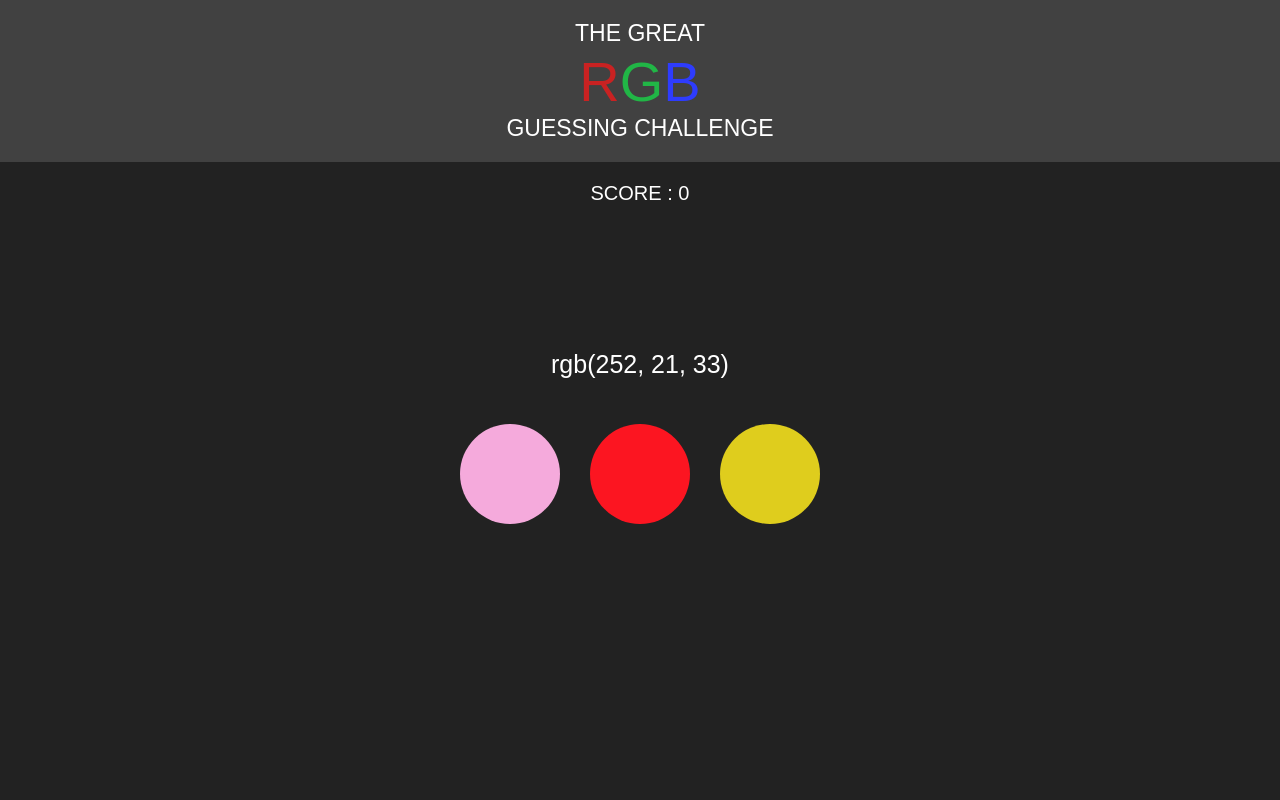
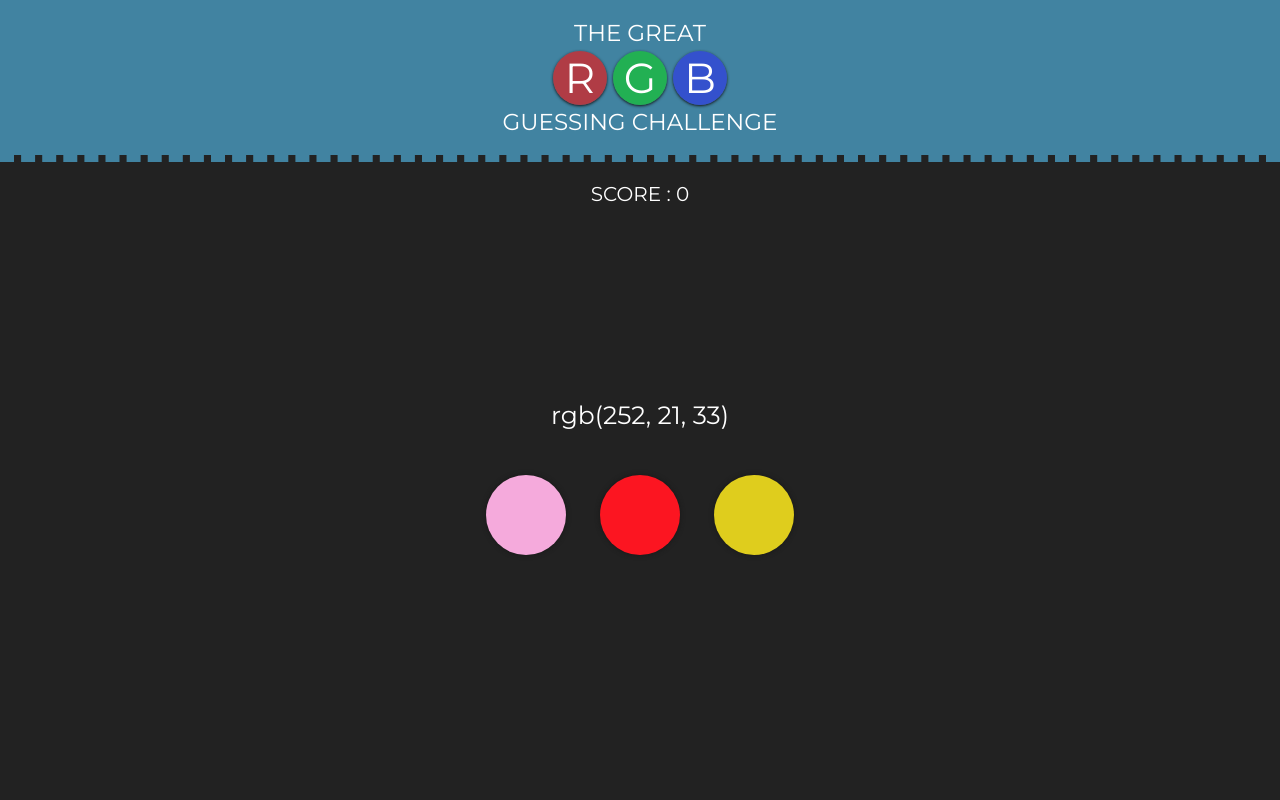
Before and after one commit to OnloadMyBrain/fds-rgb-challenge, a plain HTML site: page index.html in a window 1280 px wide. Drawn offline with Linux system fonts and the light colour scheme.

Commit message:
스타일 및 js 수정

```diff
--- a/index.css
+++ b/index.css
@@ -1,72 +1,77 @@
 @charset "utf-8";
+@import url('https://fonts.googleapis.com/css?family=Montserrat');
+@import url('https://fonts.googleapis.com/css?family=Black+Han+Sans|Do+Hyeon|Montserrat');
 html,body{
+    overflow: hidden;
     margin:0;
     padding:0;
-    font-family: '맑은 고딕', sans-serif;
+    font-family: 'Montserrat', 'Do Hyeon', sans-serif;
     background:#222;
     color:#fff;
 }
-header{
-    position: fixed;
-    z-index: 1000;
-    top:0;
-    left:0;
-    right:0;
+.wrap-challenge{
     text-align: center;
 }
 h1{
-    background-color: rgb(65, 65, 65);
-    padding:20px 0;
+    background-color: #4183a1;
+    padding:16px 0;
     font-weight: normal;
     margin:0;
     font-size:23px;
-    line-height: 1.2;
+    line-height: 1.5;
 }
 h1 span{
-    font-size:56px;
+    font-size:42px;
+    display: inline-block;
+    border-radius: 50%;
+    width:54px;
+    height:54px;
+    margin:0 3px;
+    line-height: 54px;
+    box-shadow: 0 1px 3px #121212;
 }
 .r{
-    color:rgb(201, 34, 34);
+    background:rgba(224, 30, 30, 0.7);
 }
 .g{
-    color:rgb(33, 182, 70);
+    background:rgba(22, 196, 51, 0.7);
 }
 .b{
-    color:rgb(46, 60, 253);
+    background:rgba(48, 60, 224, 0.7);
 }
-strong{
+.score-progress{
     display: block;
-    margin-top: 20px;
+    padding-top: 20px;
     font-weight: normal;
     font-size:20px;
+    border-top: 7px dashed #4183a1;
 }
-.color-code,
 .boxes{
-    text-align: center;
+    position: absolute;
+    top:50%;
+    left:0;
+    right:0;
+    bottom:0;
 }
 .color-code{
-    margin-top:350px;
+    display: block;
+    margin-bottom:45px;
+    font-weight: normal;
     font-size:25px;
-}
-.boxes{
-    margin-top:30px;
-    font-size: 0;
 }
 .box-color{
     display: inline-block;
-    width:100px;
-    height:100px;
-    margin:15px;
+    width:80px;
+    height:80px;
+    margin:0 15px;
     border-radius: 100%;
     cursor: pointer;
+    transition: all .7s;
+    box-shadow: 0px 0px 5px #181818;
 }
 .box-color.show{
-    position: fixed;
     transform: scale(40);
-    transition: all 1s;
-}
-.good{
-    transition: all 1s;
+    transition: all .9s;
 }
 .modal{
     display: none;
@@ -75,11 +80,14 @@ strong{
     left:0;
     right:0;
     bottom:0;
-    margin-top:-25px;
-    text-align: center;
-    font-weight: bold;
     font-size:50px;
     line-height: 50px;
+}
+.modal.right{
+    margin-top: -68px;
+}
+.modal.false{
+    margin-top: -94px;
 }
 .modal:before{
     position: fixed;
@@ -90,19 +98,24 @@ strong{
     z-index: -1;
     content:'';
 }
+.result{
+    display: block;
+    font-size:20px;
+}
 .close{
     display: block;
-    margin:40px auto;
-    border:1px solid #fff;
+    border-radius: 5px;
+    margin:40px auto 0;
+    border:2px solid #fff;
     color:#fff;
-    font-size:30px;
+    font-size:20px;
     background:none;
     padding:5px 10px;
     cursor: pointer;
-    transform: all .5s;
 }
-.close:hover,
-.close:focus{
+.close:active{
+    background:#fff;
+    color:#111;
 }
 .modal.on{
     display:block;
--- a/index.html
+++ b/index.html
@@ -17,26 +17,27 @@
             <br>
             GUESSING CHALLENGE
         </h1>
-        <strong>
+        <strong class="score-progress">
             SCORE : <span class="score"></span>
         </strong>
     </header>
-    <div class="color-code">
+    <div class="boxes">
+        <strong class="color-code"></strong>
+        <span class="box-color"></span>
+        <span class="box-color"></span>
+        <span class="box-color"></span>
     </div>
-    <div class="boxes">
-        <div class="box-color color-1"></div>
-        <div class="box-color color-2"></div>
-        <div class="box-color color-3"></div>
-    </div>
+
+    <!-- modal -->
     <div class="modal right">
         정답입니다!
-        <button type="button" class="close">NEXT</button>
+        <button type="button" class="close">NEXT COLOR</button>
     </div>
     <div class="modal false">
         틀렸습니다 :(
-        <button type="button" class="close">NEXT</button>
+        <strong class="result">SCORE : <span class="result-score"></span></strong>
+        <button type="button" class="close">PLAY AGAIN</button>
     </div>
-
 </div>
 <script src="./index.js"></script>
 </body>
--- a/index.js
+++ b/index.js
@@ -4,10 +4,13 @@ const randomColorCode = () => `rgb(${randomNumber()}, ${randomNumber()}, ${rando
 
 const colorCodeEl = document.querySelector('.color-code');
 const boxes = document.querySelectorAll('.box-color');
-
+const modalRight = document.querySelector('.right');
+const modalFalse = document.querySelector('.false');
+const scorePanel = document.querySelector('.score');
 let correctAnswer;
 let score = 0;
-document.querySelector('.score').textContent = score;
+
+scorePanel.textContent = score;
 
 function newStage(){
     const colorCodes = [randomColorCode(), randomColorCode(), randomColorCode()]
@@ -22,55 +25,32 @@ boxes.forEach((el, index) => {
     el.addEventListener('click', () =>{
         el.classList.add('show');
         if(correctAnswer === index){
-            //alert('정답!!');
-            document.querySelector('.modal.right').classList.add('on');
-            // document.querySelectorAll('.box-color')[index].classList.add('show');
+            modalRight.classList.add('on');
             score++;
         }else{
-            //alert('틀림');
-            document.querySelector('.modal.false').classList.add('on');
-            score = 0;
+            modalFalse.classList.add('on');
+            document.querySelector('.result-score').textContent = score;
         }
-        document.querySelector('.score').textContent = score;
+        scorePanel.textContent = score;
 
     });
 });
 
-document.querySelector('.modal.right .close').addEventListener('click', () => {
+document.querySelector('.right .close').addEventListener('click', () => {
     boxes.forEach(el => {
         el.classList.remove('show');
     });
-    document.querySelector('.modal.right').classList.remove('on');
+    modalRight.classList.remove('on');
     newStage();
 });
-document.querySelector('.modal.false .close').addEventListener('click', () => {
+document.querySelector('.false .close').addEventListener('click', () => {
     boxes.forEach(el => {
         el.classList.remove('show');
     });
-    document.querySelector('.modal.false').classList.remove('on');
+    modalFalse.classList.remove('on');
+    score = 0;
+    scorePanel.textContent = score;
     newStage();
 });
 
 newStage();
-
-// boxes[0].addEventListener('click', function(){
-//     if(correctAnswer === 0){
-//         alert('정답!!');
-//     }else{
-//         alert('틀림');
-//     }
-// });
-// boxes[1].addEventListener('click', function(){
-//     if(correctAnswer === 1){
-//         alert('정답!!');
-//     }else{
-//         alert('틀림');
-//     }
-// });
-// boxes[2].addEventListener('click', function(){
-//     if(correctAnswer === 2){
-//         alert('정답!!');
-//     }else{
-//         alert('틀림');
-//     }
-// });
```
